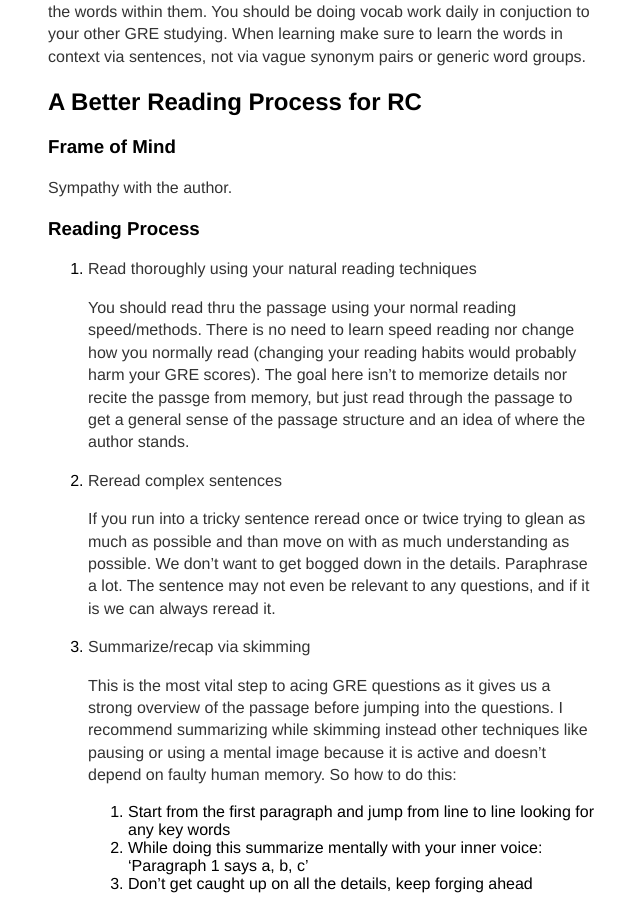
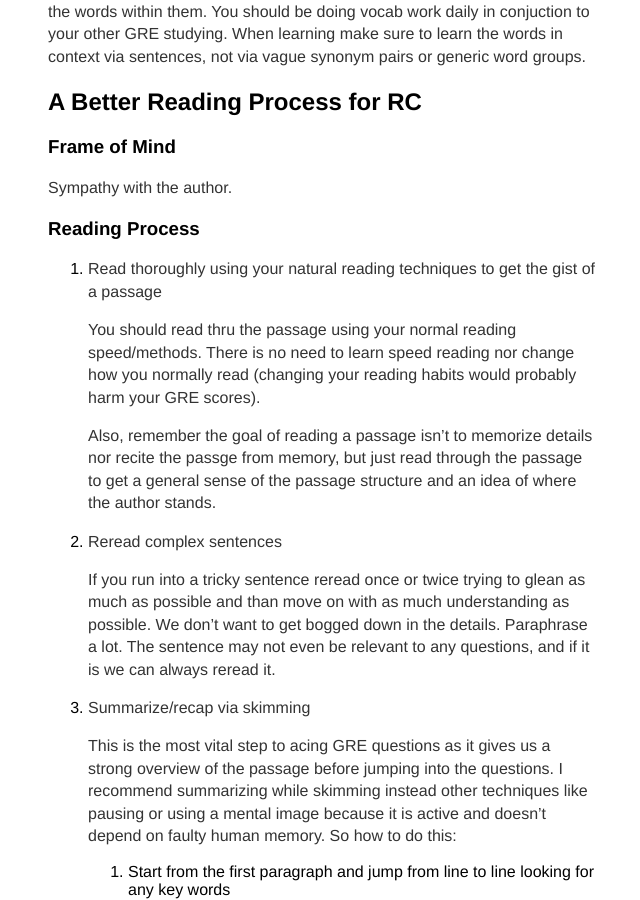
Before and after one commit to btmbtm/btmbtm.github.io, a Jekyll site: the page built from gre/extrarcguide.md, in a window 1280 px wide and 900 px high, scrolled down 1247 px. Shown: the whole window, without its empty margins (317-957 px from the left). Built offline with Jekyll 4.4.1, drawn with Linux system fonts in a browser that asks for light colours.

Commit message:
Update extrarcguide.md

```diff
--- a/gre/extrarcguide.md
+++ b/gre/extrarcguide.md
@@ -60,9 +60,11 @@ I would recommend picking two resources from the above and mastering all the wor
   Sympathy with the author.
 
 ### Reading Process
-1. Read thoroughly using your natural reading techniques
+1. Read thoroughly using your natural reading techniques to get the gist of a passage
 
-    You should read thru the passage using your normal reading speed/methods. There is no need to learn speed reading nor change how you normally read (changing your reading habits would probably harm your GRE scores). The goal here isn't to memorize details nor recite the passge from memory, but just read through the passage to get a general sense of the passage structure and an idea of where the author stands.
+    You should read thru the passage using your normal reading speed/methods. There is no need to learn speed reading nor change how you normally read (changing your reading habits would probably harm your GRE scores).
+
+    Also, remember the goal of reading a passage  isn't to memorize details nor recite the passge from memory, but just read through the passage to get a general sense of the passage structure and an idea of where the author stands.
 
 2. Reread complex sentences
 
```
